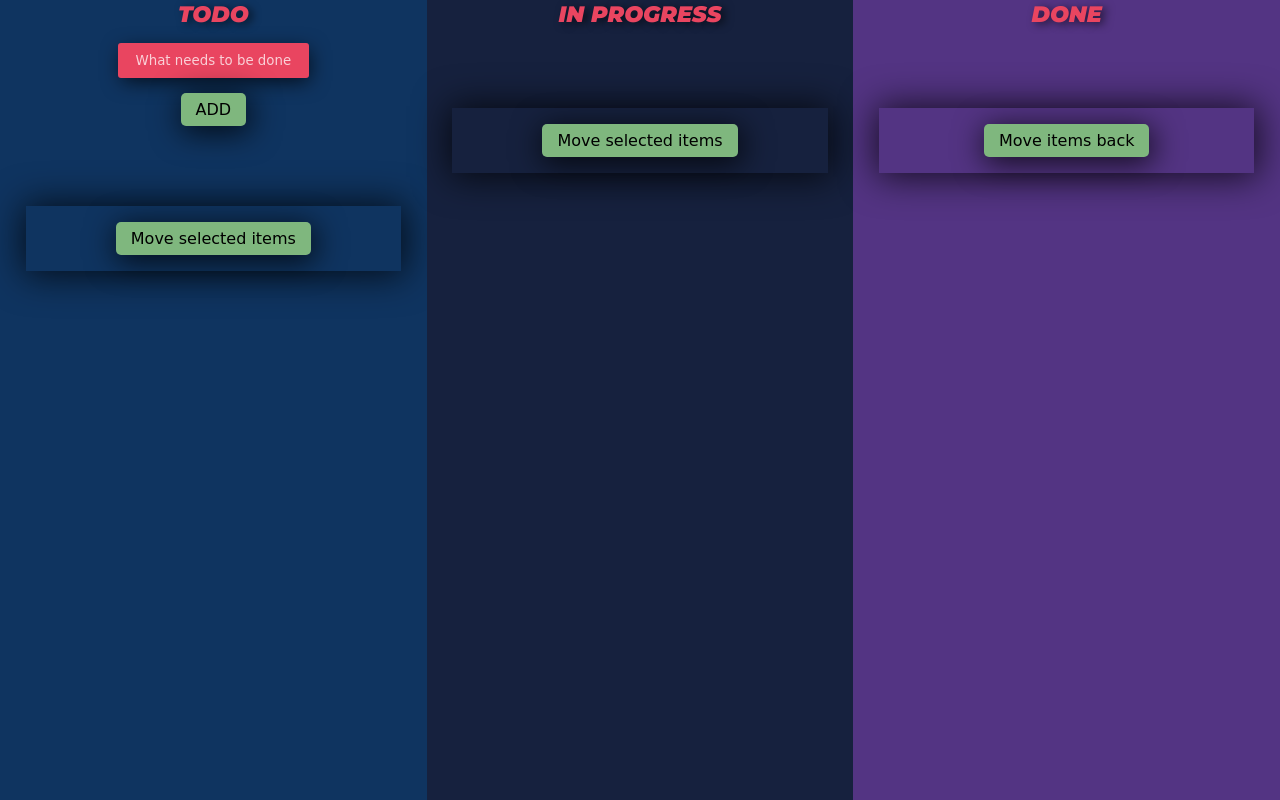
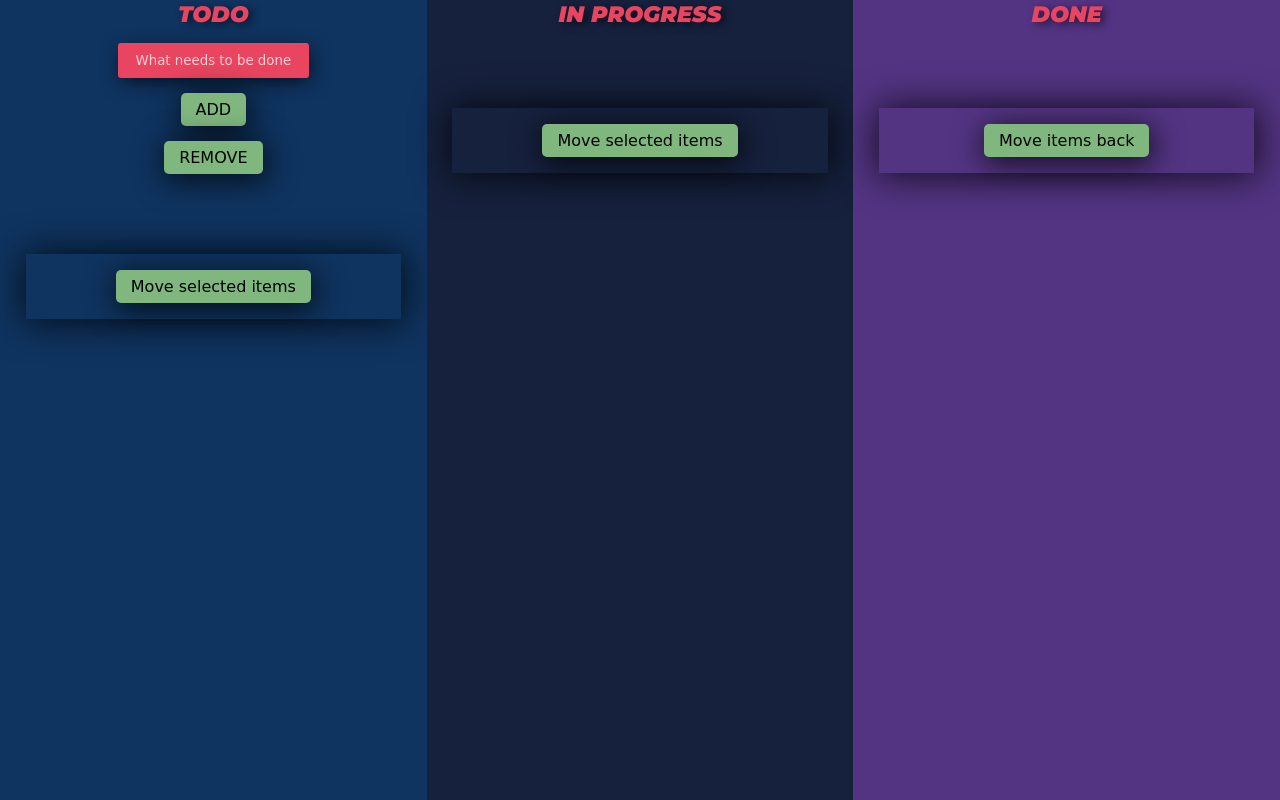
Before and after one commit to Atoti2/website, a plain HTML site: page index.html in a window 1280 px wide. Drawn offline with Linux system fonts and the light colour scheme.

Commit message:
remove added

```diff
--- a/index.html
+++ b/index.html
@@ -22,6 +22,9 @@
                 </div>
                 <div>
                       <input type="button" class="add" value="ADD" onclick="add()" >
+                </div>
+                <div>
+                    <input type="button" class="add" value="REMOVE" onclick="remove()" >
                 </div>
 
 
--- a/index.js
+++ b/index.js
@@ -6,6 +6,9 @@ const todo = document.querySelector(".do")
 
 
 //ADD ITEMS TO TODO LIST
+
+
+
 
 let toMove = [];
 
@@ -29,6 +32,15 @@ function add() {
             }
         })
         todo.value = ''
+    }
+}
+
+function remove(){
+    for (let i = 0; i < toMove.length; i++) {
+        if (toMove[i].classList.contains('selected')) {
+            const li = toMove[i]
+            li.classList.add('deleted')
+        }
     }
 }
 
--- a/style.css
+++ b/style.css
@@ -120,8 +120,8 @@ li{
 li:hover{
     cursor: pointer;
     font-size: 1.3rem;
+}
 
-}
 
 
 .selected{
@@ -140,6 +140,9 @@ li:hover{
 }
 
 .moved{
+    display: none;
+}
+.deleted{
     display: none;
 }
 
```
